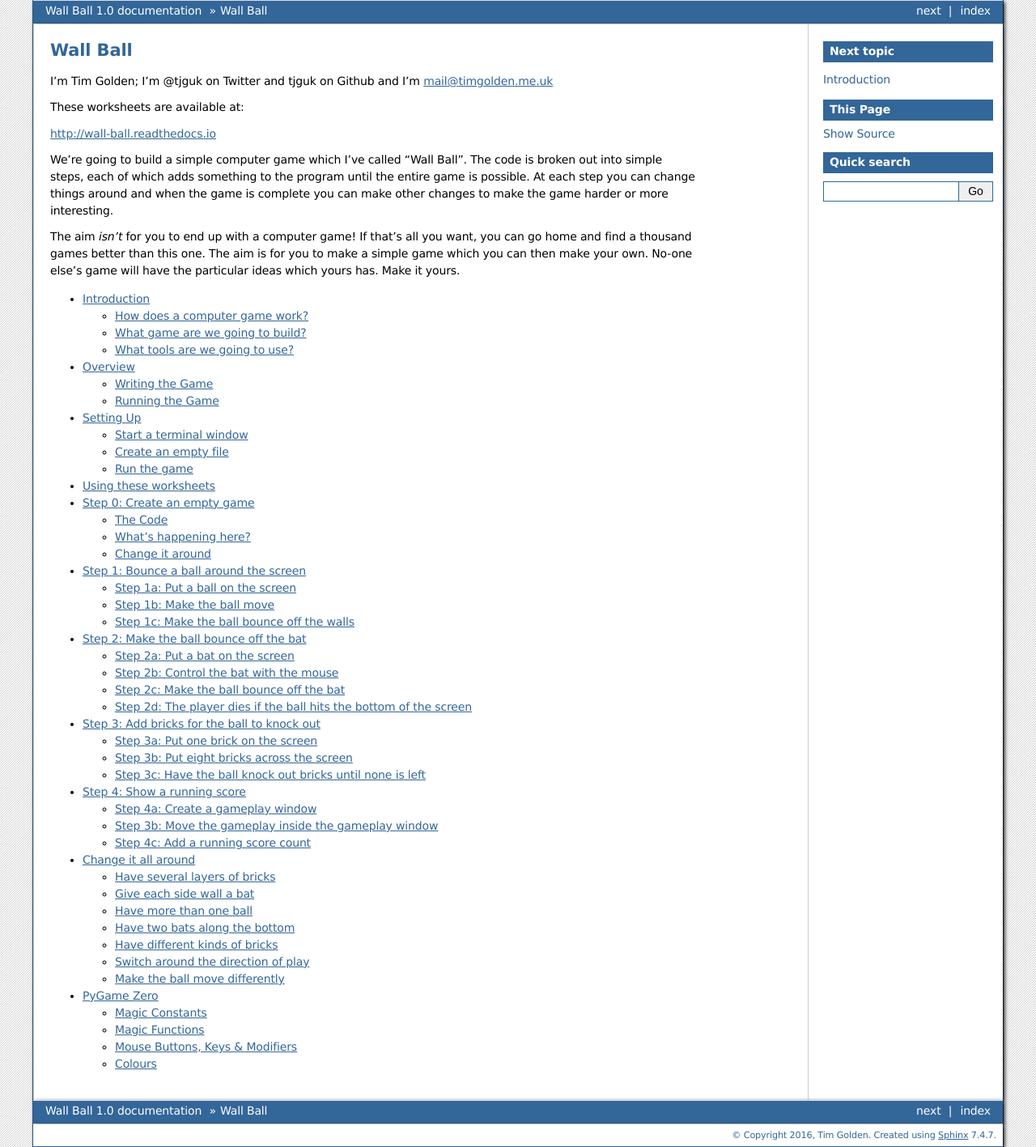
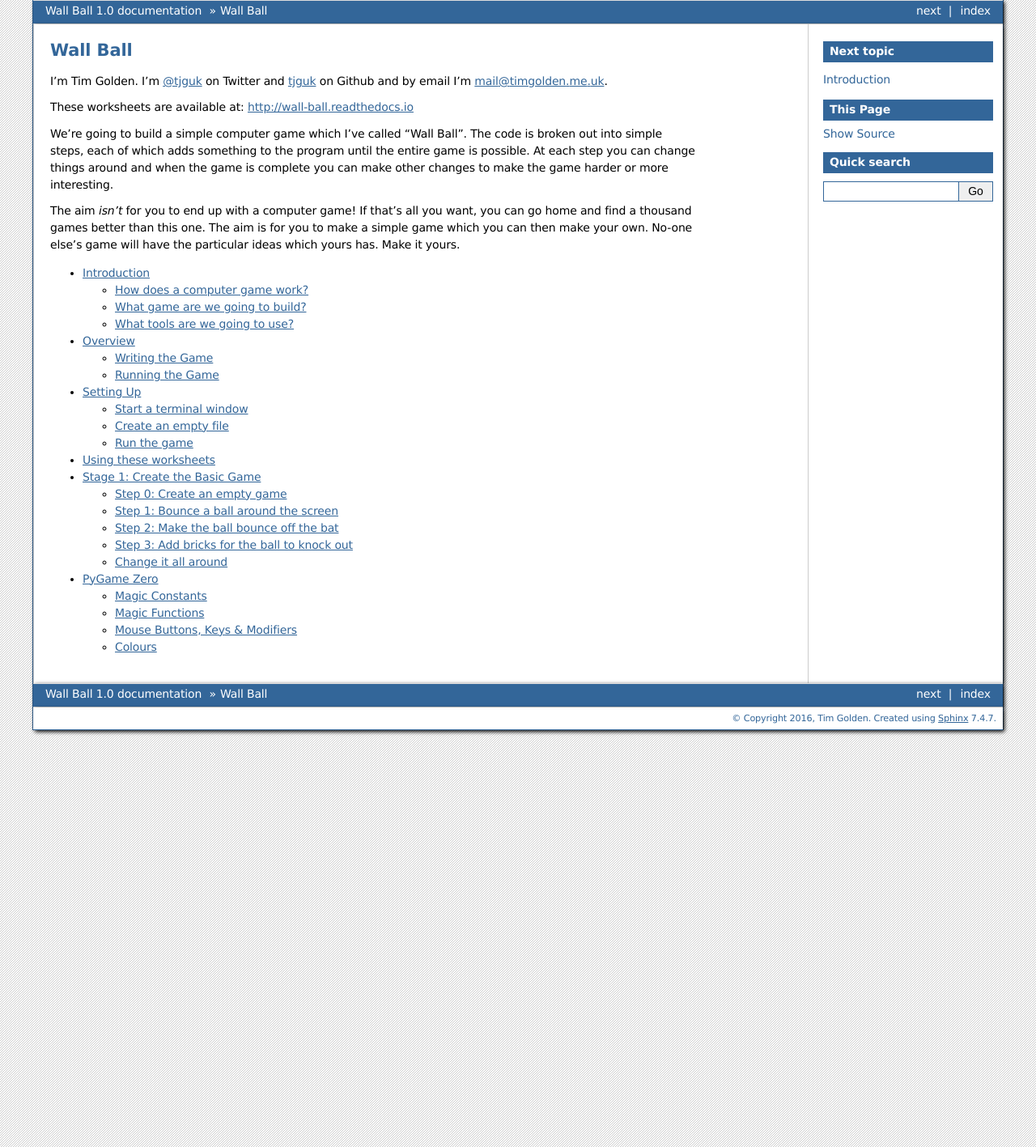
Before and after one commit to westpark/wallball, a Sphinx documentation site: the page built from docs/index.rst, in a window 1280 px wide. Shown: the whole page at 81% size. Built offline with Sphinx 7.4.7, drawn with Linux system fonts in a browser that asks for light colours.

Commit message:
Refactor the docs to break code out into a series of stages: existing steps (0-3) are all in Stage 1

```diff
--- a/docs/index.rst
+++ b/docs/index.rst
@@ -3,12 +3,11 @@
 Wall Ball
 =========
 
-I'm Tim Golden; I'm @tjguk on Twitter and tjguk on Github
-and I'm mail@timgolden.me.uk
+I'm Tim Golden. I'm `@tjguk <https://twitter.com/tjguk>`_ on Twitter
+and `tjguk <https://github.com/tjguk>`_ on Github
+and by email I'm mail@timgolden.me.uk.
 
-These worksheets are available at:
-
-http://wall-ball.readthedocs.io
+These worksheets are available at: http://wall-ball.readthedocs.io
 
 We're going to build a simple computer game which I've called "Wall Ball".
 The code is broken out into simple steps, each of which adds something
@@ -31,6 +30,5 @@ else's game will have the particular ideas which yours has. Make it yours.
     overview
     setting_up
     using-these-worksheets
-    steps/*
-    change-it-all-around
+    steps/stage-1
     pygame-zero
--- /dev/null
+++ b/docs/steps/stage-1.rst
@@ -0,0 +1,19 @@
+.. _stage1:
+
+Stage 1: Create the Basic Game
+------------------------------
+
+In this stage, we will create the basic Wall Ball game in three steps.
+This basic game won't offer a lot of challenge to the player, but it
+will work and it won't take you long to get there!
+
+In subsequent steps we'll add some more sophisticated elements.
+
+..  toctree::
+    :maxdepth: 2
+
+    step00
+    step01
+    step02
+    step03
+    change-it-all-around-1
```
Also changed, not shown: docs/steps/change-it-all-around-1.rst (renamed from docs/change-it-all-around.rst).
